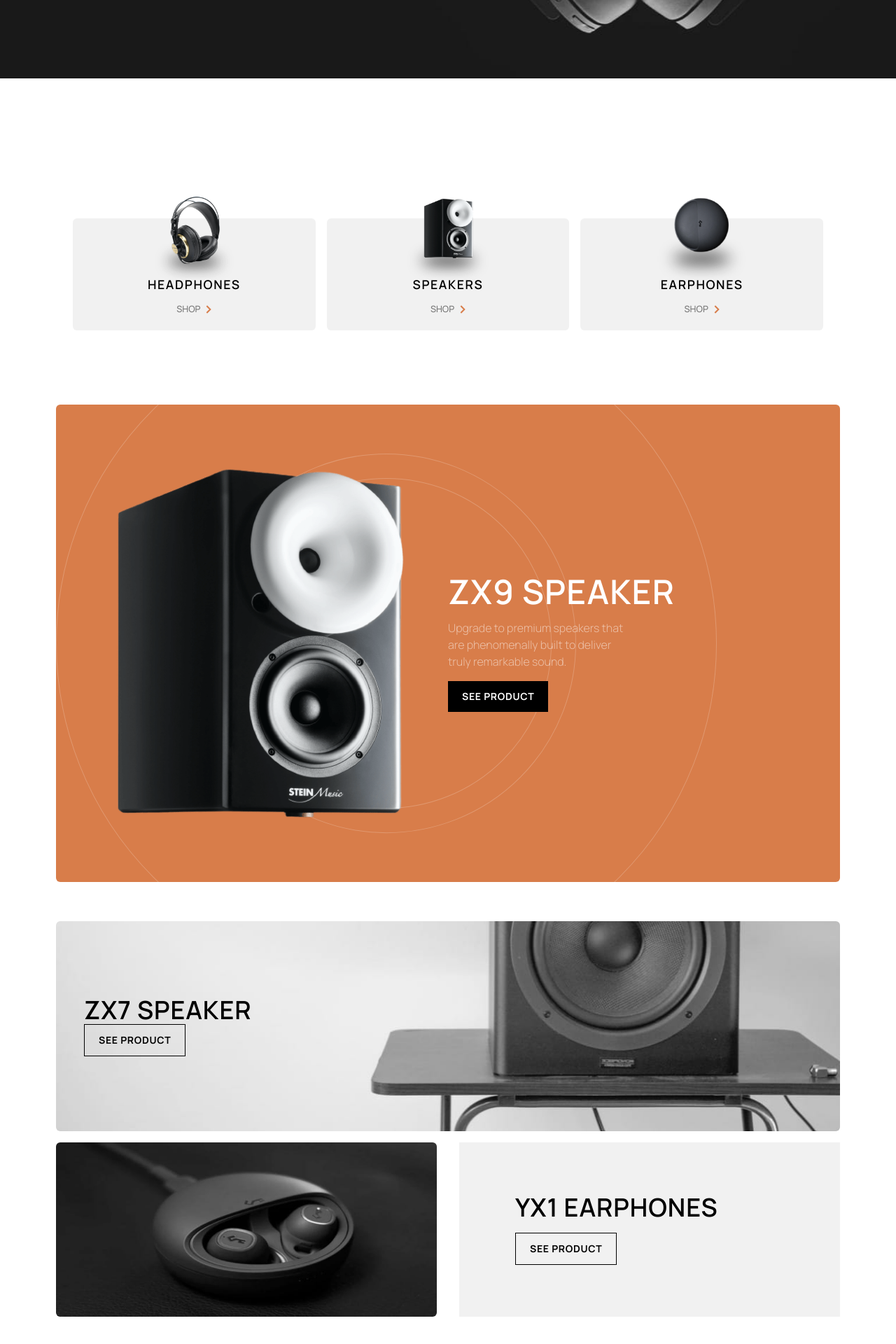
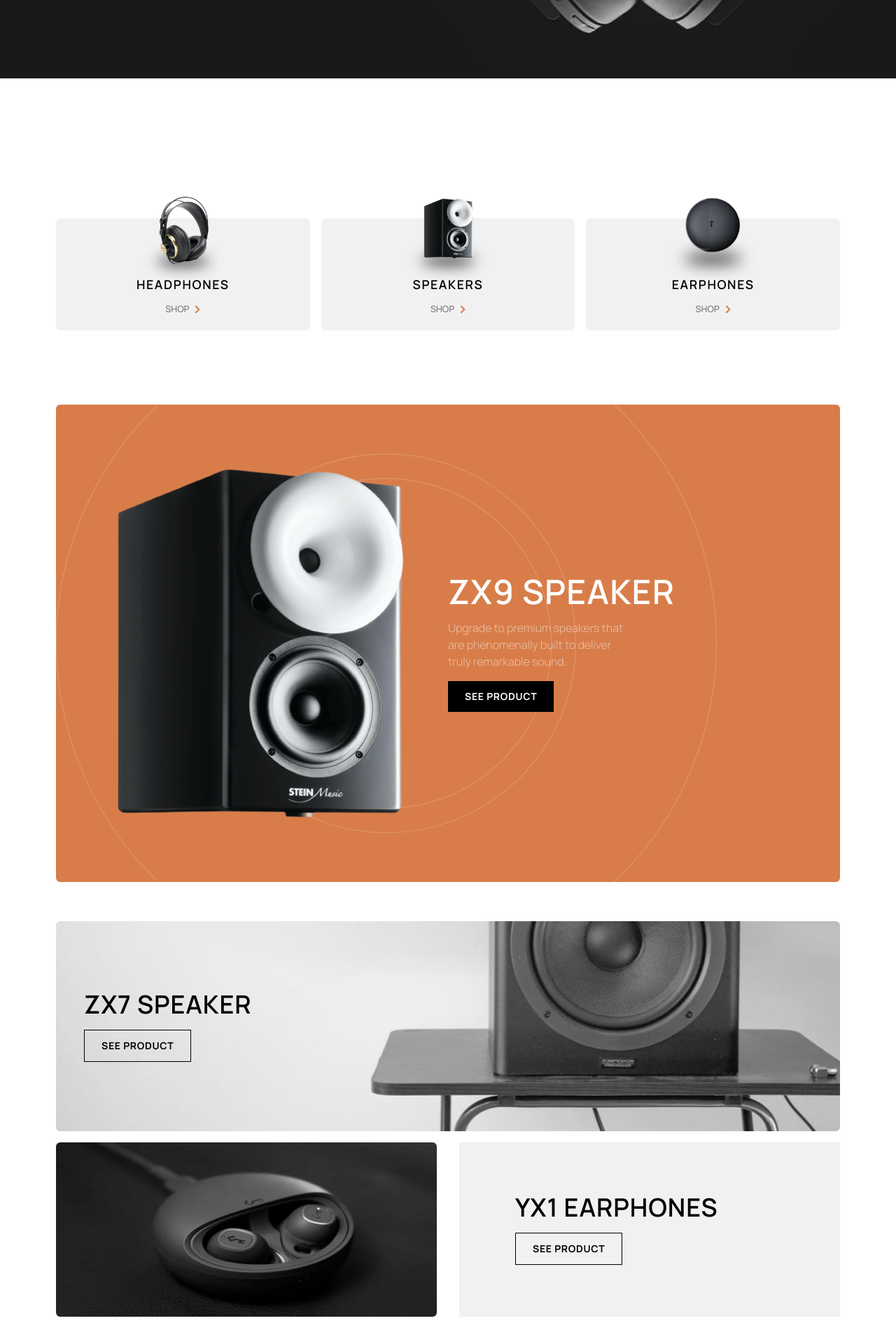
Before and after one commit to elghanbibadr/autophileEcommerce, a React (Vite) app: page / in a window 1280 px wide. Shown: the part 768-2688 px from the top of the page at 70% size. Built offline with nearby package versions, Linux system fonts and the light colour scheme.

Commit message:
make the button on the home page dynamic

```diff
--- a/src/componenet/UI/Btn.jsx
+++ b/src/componenet/UI/Btn.jsx
@@ -2,7 +2,7 @@
 
  const Btn = (props) => {
   return (
-    <button className={`font-bold text-xs tracking-wider lg:text-sm  px-5 py-3 cursor-pointer uppercase transition-[background-color] duration-500 ${props.className}`}>{props.text}</button>
+    <button className={`font-bold text-xs tracking-wider lg:text-sm  px-6 py-3 cursor-pointer uppercase transition-[background-color] duration-500 ${props.className}`}>{props.text}</button>
   )
 }
 
--- a/src/componenet/UI/ProductIntroCard.jsx
+++ b/src/componenet/UI/ProductIntroCard.jsx
@@ -17,9 +17,9 @@
     <Link to={`/${props.name}`}   onMouseOver={handleMouseOver}   onMouseOut={handleMouseOut}  className='bg-lightGray rounded-md relative h-40 flex my-10 justify-center  flex-col items-center w-full'>
         <img className='h-32 absolute  bottom-16 ' src={props.img} />
         <div className='mt-20 text-center  uppercase'>
-          <h4 className='text-black  tracking-[0.1rem] mb-4	 font-semibold'>{props.name}</h4>
+          <h4 className='text-black  tracking-[0.1rem]  mb-4  font-semibold'>{props.name}</h4>
           <div className='flex  items-center justify-center mb-4'>
-            <a className={` text-[0.8rem] font-medium mr-2 ${isHovered ? "text-orange":"text-[#00000080]"}`}>shop</a>
+            <a className={`text-[0.8rem] font-medium mr-2 ${isHovered ? "text-orange":"text-[#00000080]"}`}>shop</a>
             <img src={arrowRight} alt='arrow right icon' />
           </div>
         </div>
--- a/src/componenet/UI/ProductsIntroGridContainer.jsx
+++ b/src/componenet/UI/ProductsIntroGridContainer.jsx
@@ -24,7 +24,7 @@
     },
 ]
   return (
-    <ul className={`${props.className}    px-6 bg-white  mt-6  h-[250px]  gap-x-4 lg:gap-x-10' `} >
+    <ul className={`${props.className}    bg-white  mt-6  h-[250px]  gap-x-4 lg:gap-x-10' `} >
     {data.map(({id,name,img})=>{
      return <ProductIntroCard key={id} name={name} img={img} />
     })}
--- a/src/pages/home/Article.jsx
+++ b/src/pages/home/Article.jsx
@@ -1,17 +1,22 @@
 import React from 'react'
 import Btn from '../../componenet/UI/Btn'
+import { Link } from 'react-router-dom'
 import yx1EarphoneImg from "../../../public/images/home/mobile/image-earphones-yx1.jpg"
 export const Article = () => {
   return (
     <div className='text-black grid gap-x-4 gap-y-4 grid-cols-2 lg:gap-x-8'>
     <div className='bg-zx7Speaker-tablet articleImg w-full md:bg-zx7Speaker-tablet lg:bg-zx7Speaker-desktop  rounded-md flex flex-col items-start col-span-2 pl-10 justify-center  bg-no-repeat h-[220px] lg:h-[300px]'>
-        <h3 className='text-black'>ZX7 SPEAKER</h3>
-        <Btn className='text-black border-[1px] py-2 hover:bg-blackHover hover:text-textWhite' text="see product" />
+        <h3 className='text-black mb-4'>ZX7 SPEAKER</h3>
+        <Link to='/speakers/zx7-speaker'>
+        <Btn className='text-black border-[1px] py-2 hover:bg-black hover:text-lightGray' text="see product" />
+        </Link>
     </div>
     <img className='rounded-md lg:h-3/4 w-full' src={yx1EarphoneImg} />
     <div className='bg-lightGray p-4 lg:px-20 flex flex-col  justify-center  lg:h-3/4'>
         <h3 className='text-black'>YX1 EARPHONES</h3>
-        <Btn className='text-black mt-4 w-fit  border-[1px] py-2 hover:bg-blackHover hover:text-textWhite' text="see product" />
+        <Link to='earphones/yx1-earphones'>
+          <Btn className='text-black mt-4 w-fit  border-[1px] py-2 hover:bg-black hover:text-lightGray' text="see product" />
+        </Link>
     </div>
     </div>
   )
--- a/src/pages/home/Cta.jsx
+++ b/src/pages/home/Cta.jsx
@@ -1,4 +1,5 @@
 import React from 'react'
+import { Link } from 'react-router-dom'
 import zx9speakerimage from "../../../public/images/home/mobile/image-speaker-zx9.png"
 import zx9speakerimageDesktop from "../../../public/images/home/desktop/image-speaker-zx9.png"
 import Btn from "../../componenet/UI/Btn"
@@ -7,10 +8,12 @@
         <div className='bg-orange my-14 cta rounded-md flex  flex-col items-center text-center justify-between p-6 lg:grid lg:grid-cols-2 lg:text-left lg:bg-left'>
             <img className='lg:hidden' src={zx9speakerimage} alt='zx9 speaker image' />
            <img className='hidden  lg:block w-full p-10 scale-90 ' src={zx9speakerimageDesktop} alt='zx9 speaker image' />
-            <div className='my-8 '>
+            <div className='my-8 mx-auto'>
                 <h2>ZX9 SPEAKER</h2>
                 <p className='my-4 lg:w-1/2 '>Upgrade to premium speakers that are phenomenally built to deliver truly remarkable sound.</p>
-            <Btn className='bg-black text-white hover:bg-blackHover' text="see product" />
+        <Link to='speakers/zx9-speaker'>
+            <Btn className='bg-black text-white  hover:bg-blackHover' text="see product" />
+        </Link>
             </div>
     </div>
   )
--- a/src/pages/home/Hero.jsx
+++ b/src/pages/home/Hero.jsx
@@ -1,15 +1,18 @@
 import React from 'react'
 import Btn from "../../componenet/UI/Btn"
+import { Link } from 'react-router-dom'
 const Hero = () => {
   return (
     <div  className=' lg:text-left hero h-screen flex flex-col text-center justify-center  bg-hero-mobile bg-center  bg-no-repeat sm:bg-hero-tablet lg:bg-hero-desktop  '  >
               <div className='  lg:w-1/2'>
                   <h5 className='text-white opacity-50'>NEW PRODUCT</h5>
-                  <h1  className=''>XX99 MARK II HEADPHONES</h1>
+                  <h1>XX99 MARK II HEADPHONES</h1>
                   <p className=' my-4 lg:w-2/3'>
                   Experience natural, lifelike audio and exceptional build quality made for the passionate music
                   </p>
-                  <Btn className='bg-orange hover:bg-orangePale' text="see product" />
+                  <Link to='headphones/xx99-mark-two-headphones'>
+                    <Btn className='bg-orange hover:bg-orangePale' text="see product" />
+                  </Link>
               </div>
     </div>
   )
```
